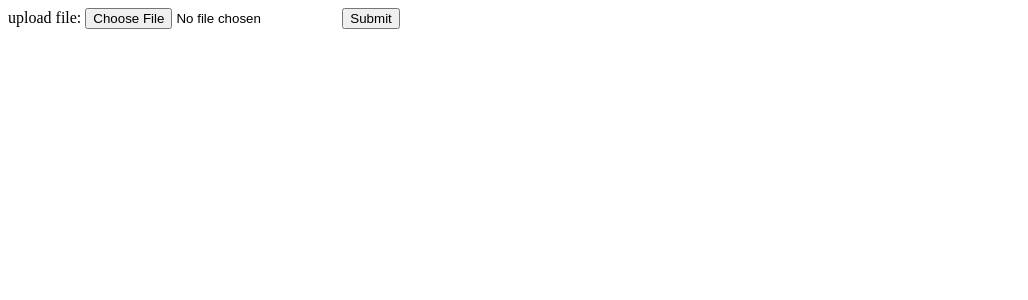
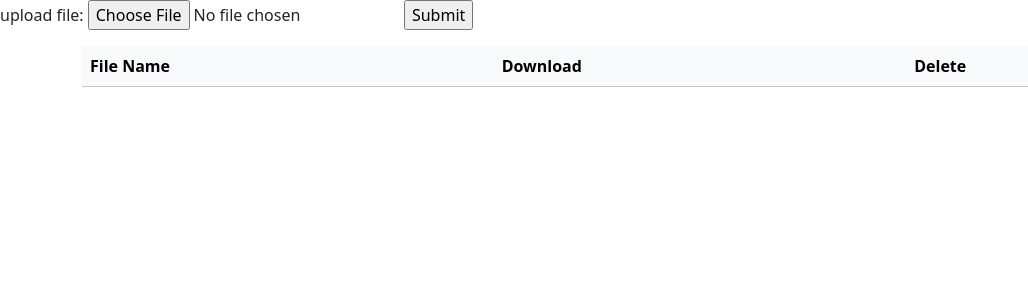
Before and after one commit to HetSiroya/Nisha-mam---task, a PHP site: page /scandircheclk.php in a window 1280 px wide. Shown: the top 300 px of the page, without its empty margins (0-1028 px from the left). Run offline with PHP 8.4, Linux system fonts and the light colour scheme; lists and menus that the app fills with data are empty.

Commit message:
changed done

```diff
--- a/scandircheclk.php
+++ b/scandircheclk.php
@@ -5,29 +5,56 @@
     <meta charset="UTF-8">
     <meta name="viewport" content="width=device-width, initial-scale=1.0">
     <title>Document</title>
+
+    <link href="https://cdn.jsdelivr.net/npm/bootstrap@5.3.3/dist/css/bootstrap.min.css" rel="stylesheet">
+    <script src="https://cdn.jsdelivr.net/npm/bootstrap@5.3.3/dist/js/bootstrap.bundle.min.js"></script>
 </head>
 
 <body>
-    <form action="" method="post" enctype="multipart/form-data">
+    <form action="./scandircheclk.php" method="post" enctype="multipart/form-data">
         upload file:
         <input type="file" name="u_file">
         <input type="submit" name="u_btn">
     </form>
+    <div class="container mt-3">
+        <table class="table table-light">
+            <thead>
+                <tr>
+                    <th>File Name</th>
+                    <th>Download</th>
+                    <th>Delete</th>
+                </tr>
+            </thead>
+            <tbody>
+
+
+    </div>
     <?php
     $folder_name = "uploads/";
     if (isset($_POST["u_btn"])) {
         $file_name = $_FILES['u_file']['name'];
         if (move_uploaded_file($_FILES['u_file']['tmp_name'], $folder_name . $file_name)); {
-            echo 'file is upload successfully';
+            // echo 'file is upload successfully';
         }
         $files = scandir($folder_name);
         foreach ($files as $file) {
-            if ($file != '.' && $file != '') {
-                echo "$file <br><br>";
+            if ($file != '.' && $file != '..') {
+                // echo "$file <br><br>";
+    ?>
+    <tr>
+        <td><?= $file ?></td>
+        <td><button class="btn btn-success">Download</button></td>
+        <td><button class="btn btn-danger">Delete</button></td>
+    </tr>
+    <?php
             }
         }
     }
     ?>
+
+
+    </tbody>
+    </table>
 </body>
 
 </html>
```
